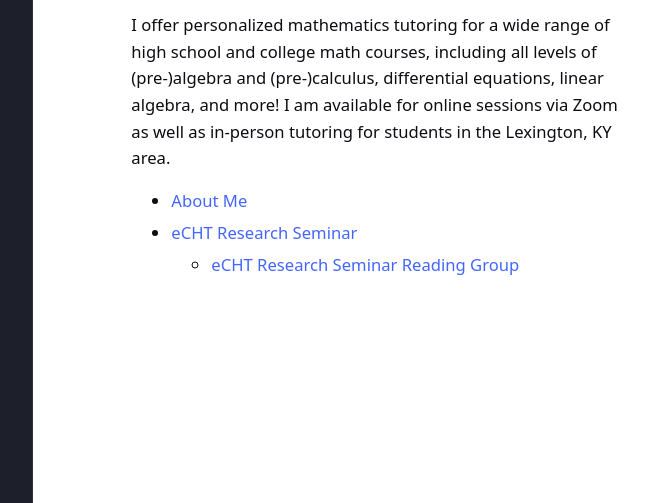
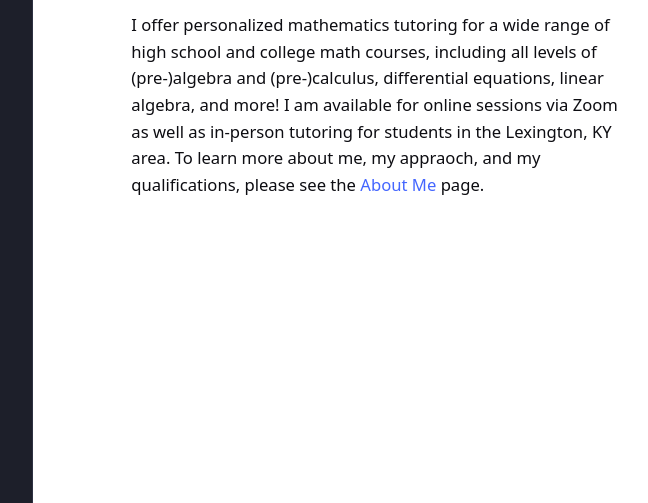
Before and after one commit to jordan-sawdy/jordan-sawdy.github.io, a Jekyll site: the page built from index.md, in a window 1280 px wide, cut to the strip 397-900 px from the top of the page. Shown: the whole strip, without its empty margins (268-916 px from the left). Built offline with Jekyll 4.4.1, drawn with Linux system fonts in a browser that asks for light colours; our own code applies the rules of GitHub Pages for plain Markdown files.

Commit message:
Update index.md

```diff
--- a/index.md
+++ b/index.md
@@ -7,12 +7,6 @@
 <div style="margin-top: 0px; margin-bottom: 0.5px;">
 I offer personalized mathematics tutoring for a wide range of high school and college math courses, including all levels of (pre-)algebra and (pre-)calculus, differential equations, linear algebra, and more! I am available for online sessions via Zoom as well as in-person tutoring for students in the Lexington, KY area.
 
-<ul>
-  <li> <a href="https://jordan-sawdy.github.io/about/"> About Me </a> </li>
-
-  <li> <a href="https://echtorc.github.io/echt-research-seminar"> eCHT Research Seminar </a>
-    <ul> <li> <a href="https://echtorc.github.io/echt-research-seminar-reading-group"> eCHT Research Seminar Reading Group </a> </li> </ul>
-  </li>
-</ul>
+To learn more about me, my appraoch, and my qualifications, please see the <a href="https://jordan-sawdy.github.io/about/"> About Me </a> page.
 
 </div>
```
